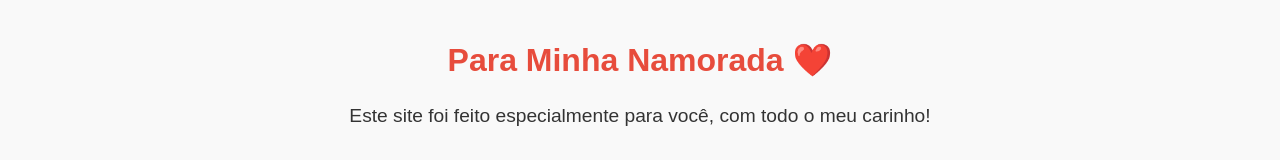
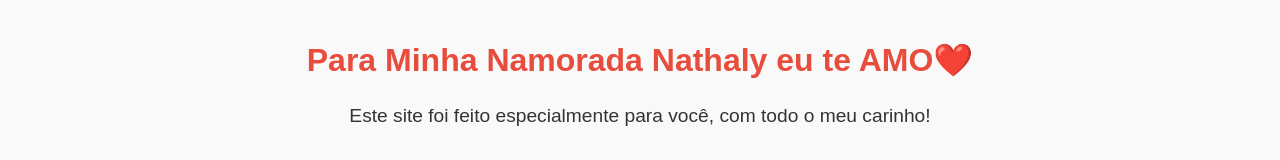
Before and after one commit to eduzitos627/Para-minha-linda-corrigido, a plain HTML site: page index.html in a window 1280 px wide. Shown: the top 160 px of the page. Drawn offline with Linux system fonts and the light colour scheme.

Commit message:
Update index.html

```diff
--- a/index.html
+++ b/index.html
@@ -31,7 +31,8 @@
     </style>
 </head>
 <body>
-    <h1>Para Minha Namorada ❤️</h1>
+    <h1>Para Minha Namorada Nathaly
+                eu te AMO❤️</h1>
     <p>Este site foi feito especialmente para você, com todo o meu carinho!</p>
 
     <!-- Primeiro vídeo -->
```
